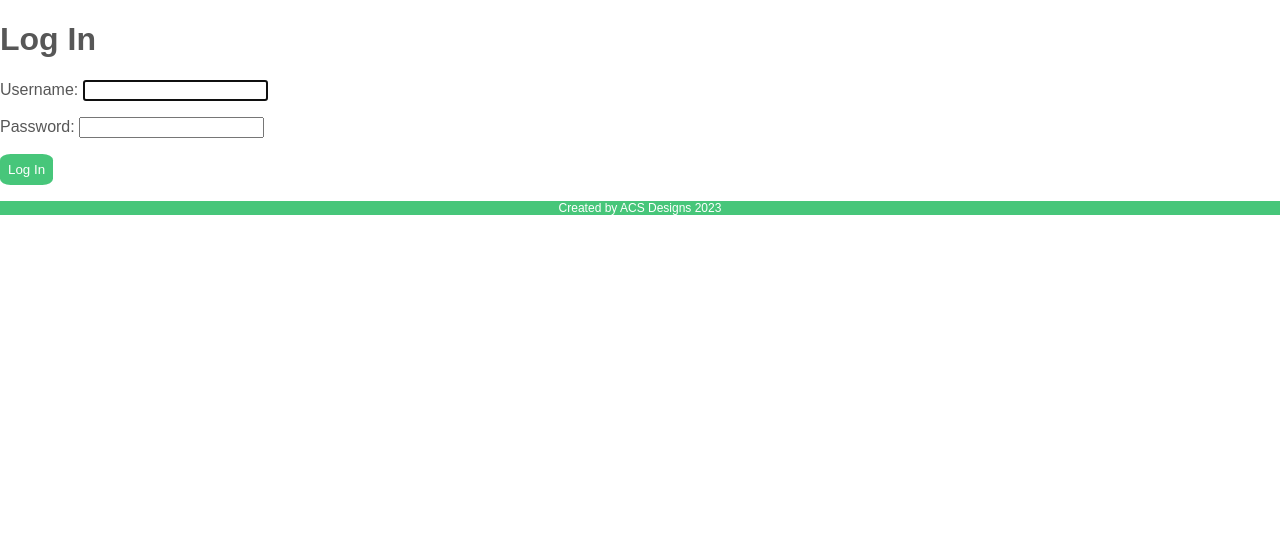
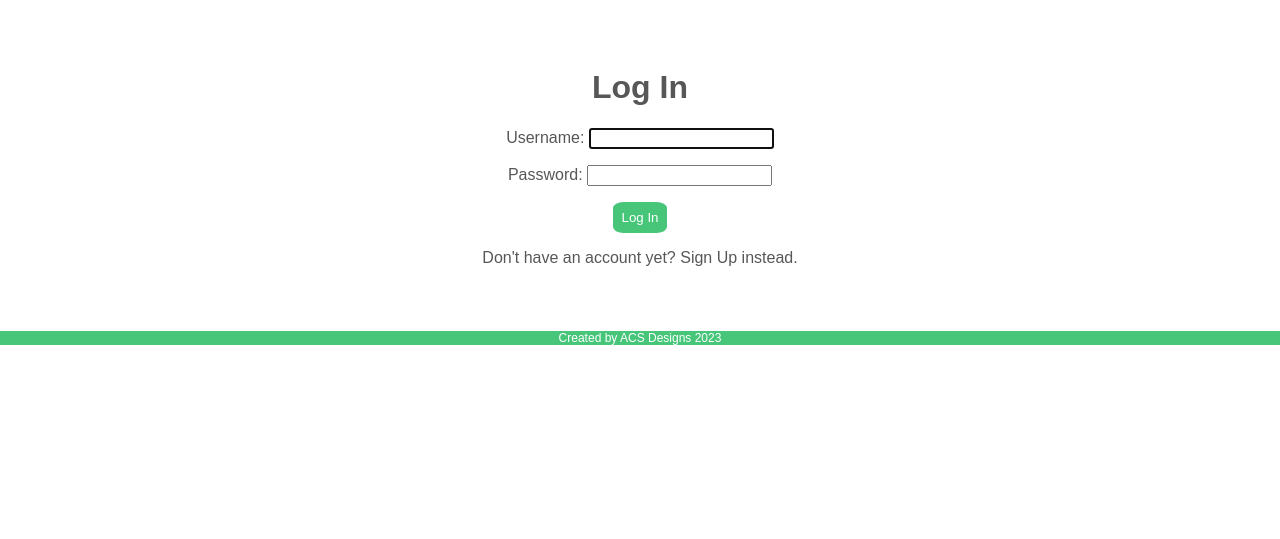
Before and after one commit to caseystell/nature-notes, a Django app: page /accounts/login/ in a window 1280 px wide. Shown: the part 71-610 px from the top of the page. Run offline with Django 4.2, Linux system fonts and the light colour scheme; some web fonts are replaced.

```diff
--- a/main_app/static/css/style.css
+++ b/main_app/static/css/style.css
@@ -126,3 +126,22 @@ ul {
 .description {
     font-size: 0.75rem;
 }
+
+#login-form, #signup-form {
+    margin: 2rem;
+    padding: 1rem;
+    text-align: center;
+}
+
+#signup-form p {
+    text-align: left;
+    margin-left: 32%;
+}
+
+.helptext {
+    visibility: hidden;
+}
+
+#signup-form ul li {
+    visibility: hidden;
+}
--- a/main_app/templates/registration/login.html
+++ b/main_app/templates/registration/login.html
@@ -1,13 +1,16 @@
 {% extends 'base.html' %}
 {% block content %}
 
-<h1>Log In</h1>
+<div id="login-form">
+    <h1>Log In</h1>
 
-<form method="POST" action="{% url 'login' %}">
-    {% csrf_token %}
-    {{ form.as_p }}
-    <input type="hidden" name="next" value="{{ next }}">
-    <button type="submit" class="btn">Log In</button>
-</form>
+    <form method="POST" action="{% url 'login' %}">
+        {% csrf_token %}
+        <div class="form-fields">{{ form.as_p }}
+        <input type="hidden" name="next" value="{{ next }}"></div>
+        <button type="submit" class="btn">Log In</button>
+    </form>
+    <p>Don't have an account yet? <a href="{% url 'signup' %}">Sign Up</a> instead.</p>
+</div>
 
 {% endblock %}
--- a/main_app/templates/registration/signup.html
+++ b/main_app/templates/registration/signup.html
@@ -1,5 +1,7 @@
 {% extends 'base.html' %}
 {% block content %}
+
+<div id="signup-form">
 
     <h1>Sign Up</h1>
 
@@ -10,5 +12,8 @@
         {{ form.as_p }}
         <input type="submit" class="btn" value="Sign Up">
     </form>
+    <p>Already have an account? <a href="{% url 'login' %}">Log In</a> instead.</p>
+
+</div>
 
 {% endblock %}
```
Lines whose indentation alone changed are shown as unchanged.
